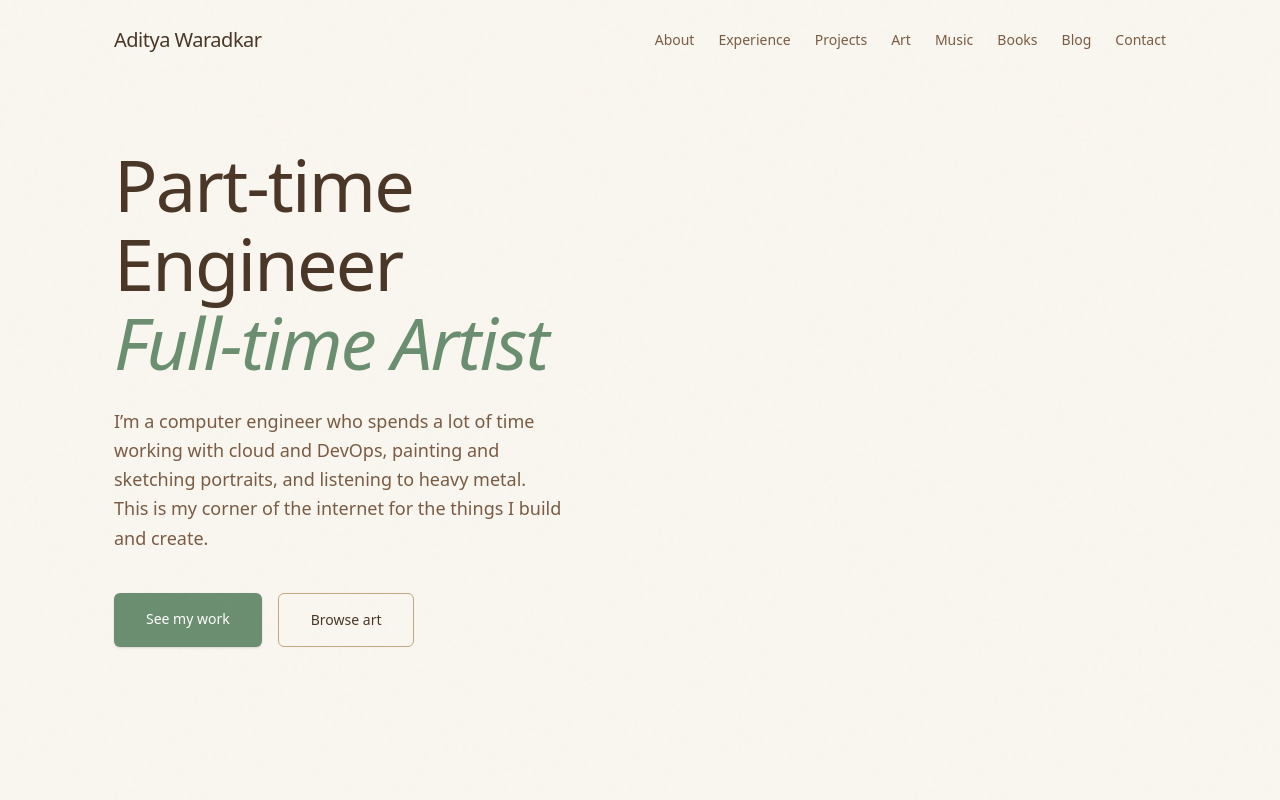
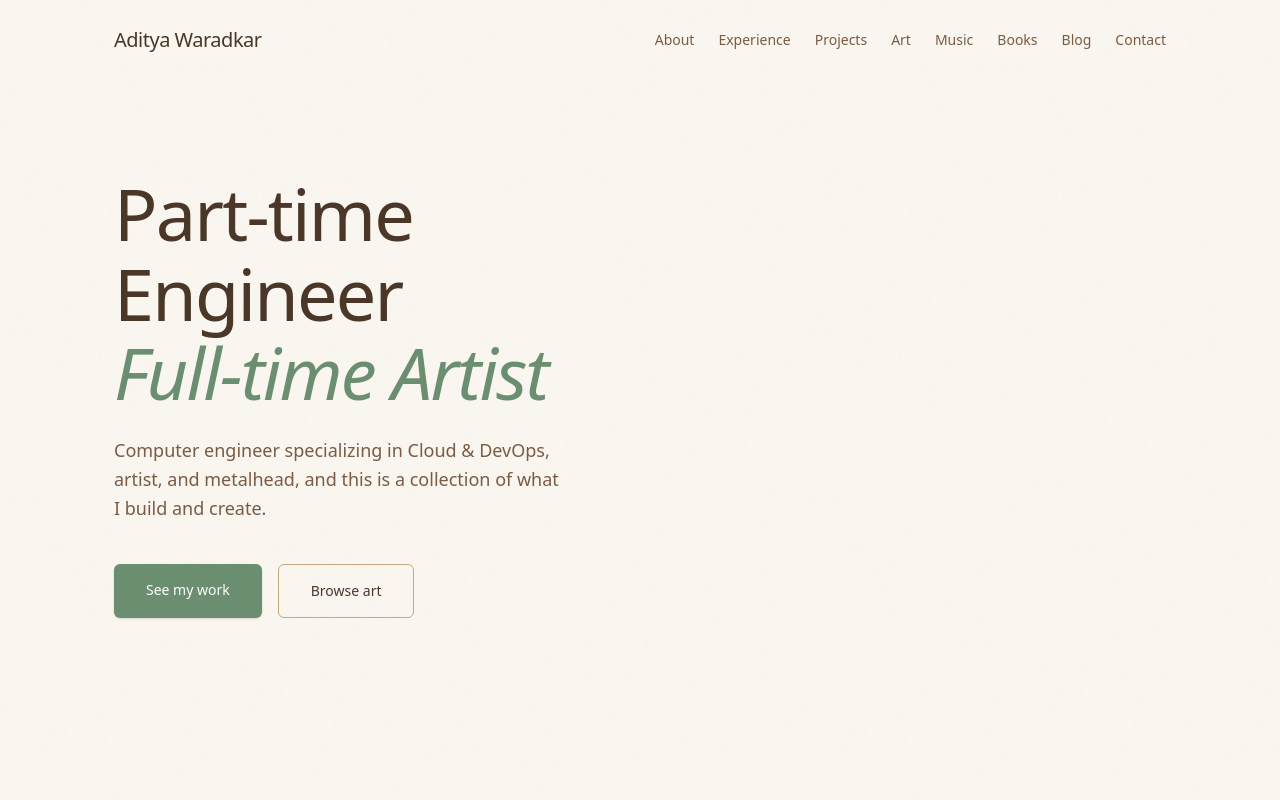
Before and after one commit to AdityaWaradkar/adityawaradkar.dev, a Next.js app in the folder frontend/: page / in a window 1280 px wide. Shown: the top 800 px of the page. Built offline with nearby package versions, Linux system fonts and the light colour scheme.

Commit message:
rewrite hero section paragraph

```diff
--- a/frontend/components/Hero.tsx
+++ b/frontend/components/Hero.tsx
@@ -18,7 +18,7 @@ export default function Hero() {
 
           {/* Subline / Bio */}
           <p className="text-lg text-brown-mid max-w-md mb-10 leading-relaxed">
-            I’m a computer engineer who spends a lot of time working with cloud and DevOps, painting and sketching portraits, and listening to heavy metal. This is my corner of the internet for the things I build and create.
+            Computer engineer specializing in Cloud & DevOps, artist, and metalhead, and this is a collection of what I build and create.
           </p>
 
           {/* Call to Action Buttons */}
```
